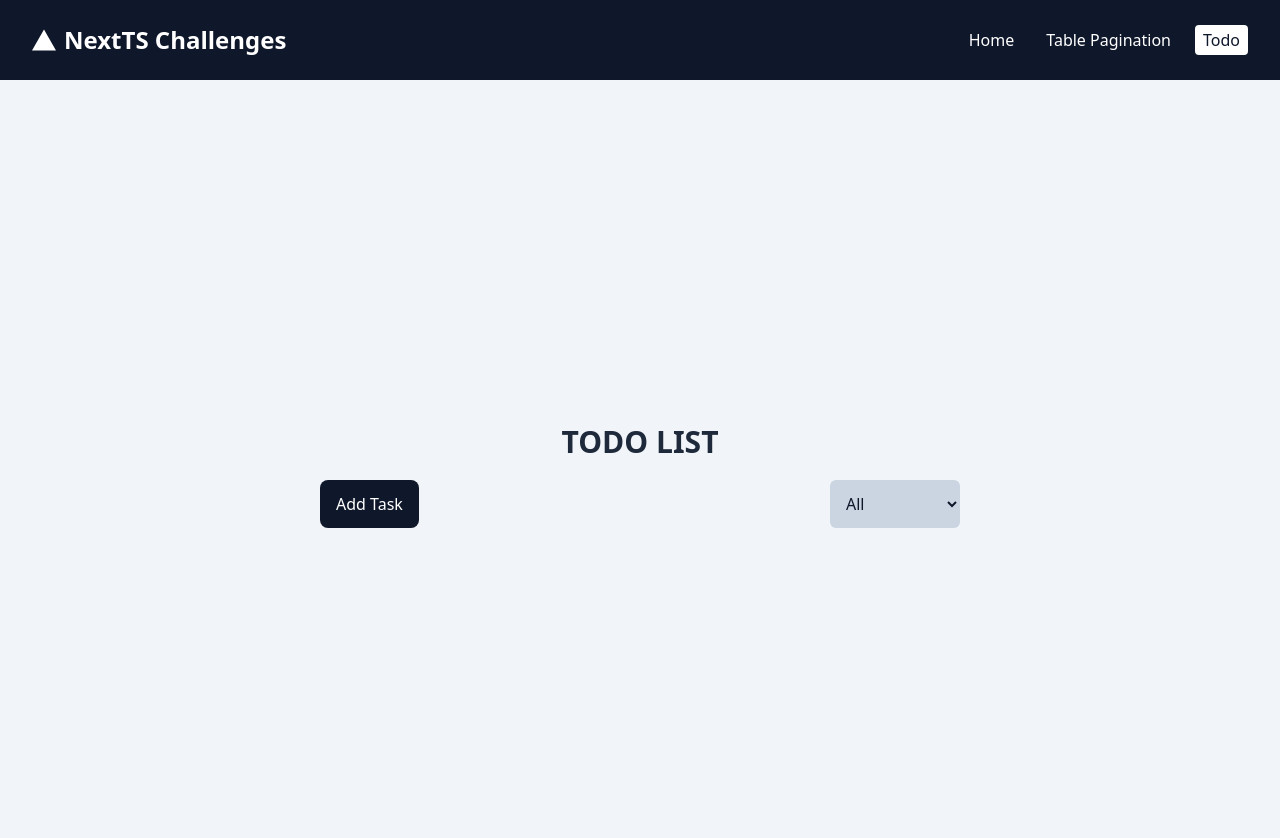
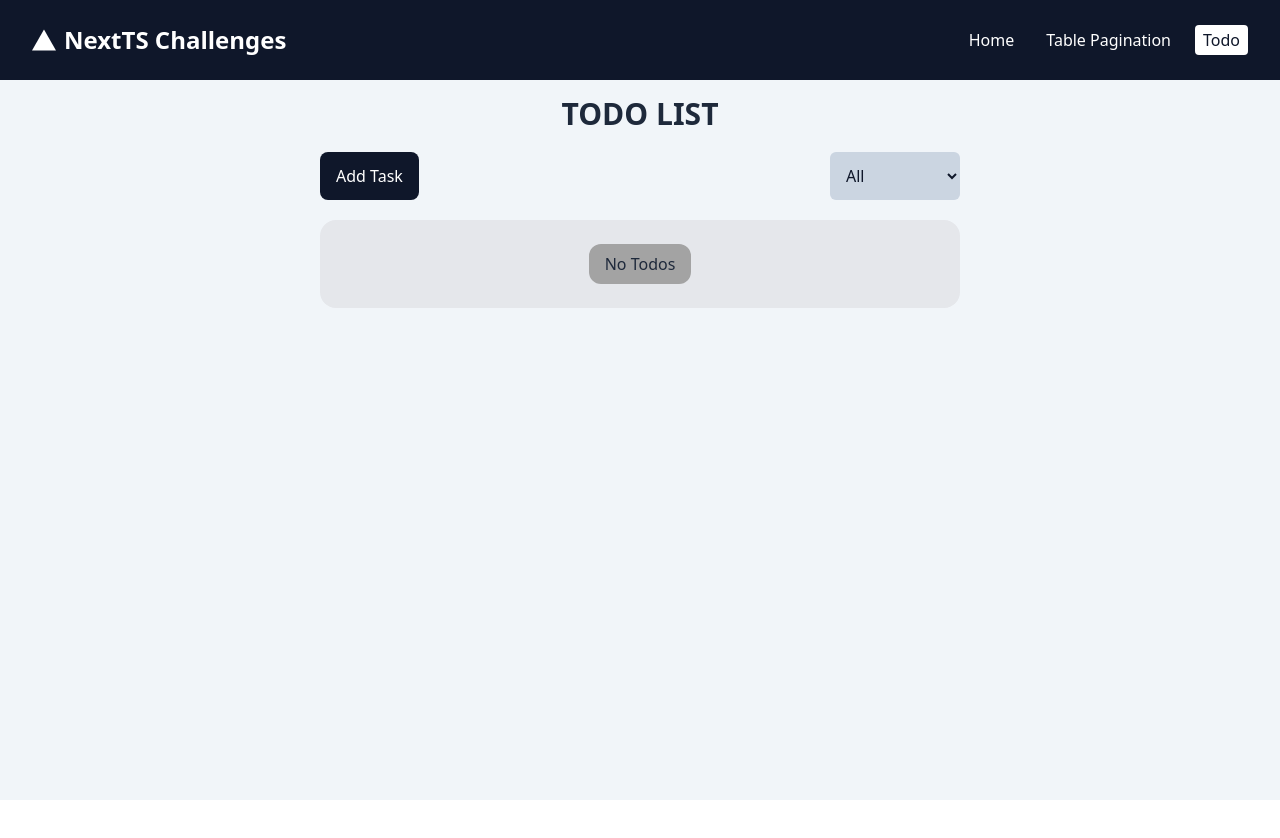
Before and after one commit to nimayaghouti/nextjs-ts-challenges, a Next.js app: page /todo in a window 1280 px wide. Shown: the top 838 px of the page. After the commit the page ends 800 px from the top, so only its background shows below. Built offline with nearby package versions, Linux system fonts and the light colour scheme.

Commit message:
feat: todolist component designed and show tasks list

```diff
--- a/sections/todo/TodoApp.tsx
+++ b/sections/todo/TodoApp.tsx
@@ -1,17 +1,22 @@
 "use client";
 import { useState } from "react";
 import TodoOptions from "./TodoOptions";
+import TodoList from "./TodoList";
+import { useSelector } from "react-redux";
+import { RootState } from "@/store/store";
 
 const TodoApp = () => {
   const [status, setStatus] = useState<string>("all");
+  const tasks = useSelector((state: RootState) => state.tasks.tasks);
 
   const handleStatusChange = (newStatus: string) => {
     setStatus(newStatus);
   };
   return (
-    <section className="min-h-screen w-1/2 min-w-72 mx-auto flex flex-col justify-center items-center gap-3">
+    <section className="mt-4 w-1/2 min-w-72 mx-auto flex flex-col justify-center items-center gap-3">
       <h2 className="text-slate-800 text-3xl font-bold">TODO LIST</h2>
       <TodoOptions status={status} onStatusChange={handleStatusChange} />
+      <TodoList tasks={tasks} />
     </section>
   );
 };
--- /dev/null
+++ b/sections/todo/TodoList.tsx
@@ -0,0 +1,27 @@
+// import TodoItem from "./TodoItem";
+import { Task } from "@/types/task";
+
+interface TodoListProps {
+  tasks: Task[];
+}
+
+const TodoList = ({ tasks }: TodoListProps) => {
+  return (
+    <div className="rounded-2xl p-6 w-full bg-gray-200">
+      {tasks.length === 0 ? (
+        <p className="mx-auto py-2 px-4 bg-neutral-400 text-slate-800 font-medium w-max rounded-xl">
+          No Todos
+        </p>
+      ) : (
+        <ul className="flex flex-col justify-center items-stretch gap-6">
+          {tasks.map((task: Task) => (
+            // <TodoItem key={task.id} task={task} className="list__item" />
+            <p key={task.id}>{task.title}</p>
+          ))}
+        </ul>
+      )}
+    </div>
+  );
+};
+
+export default TodoList;
```
